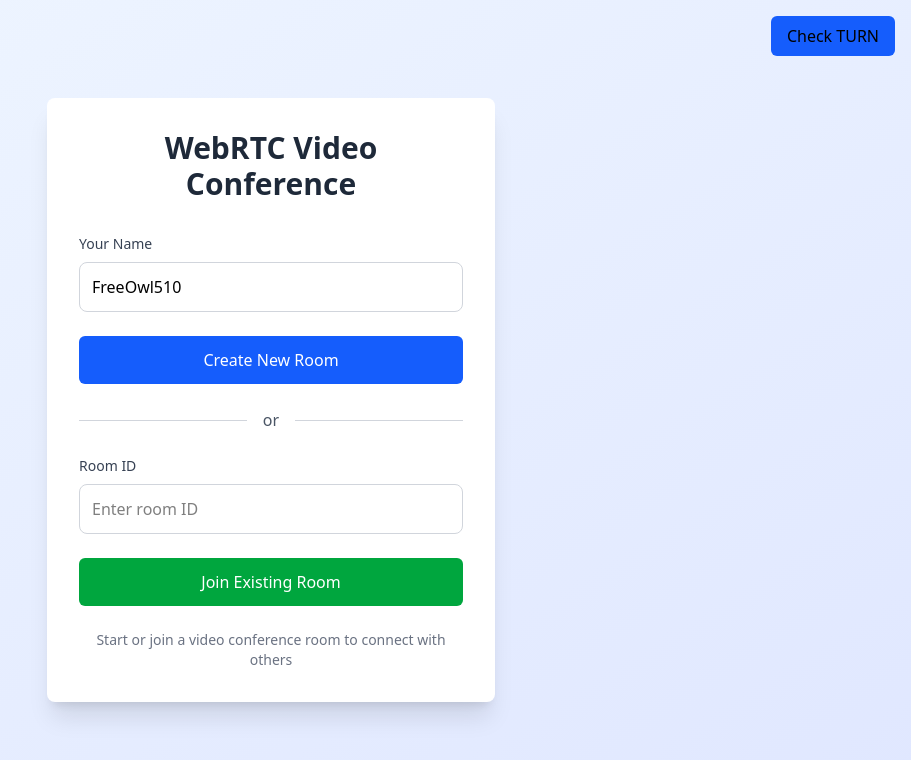
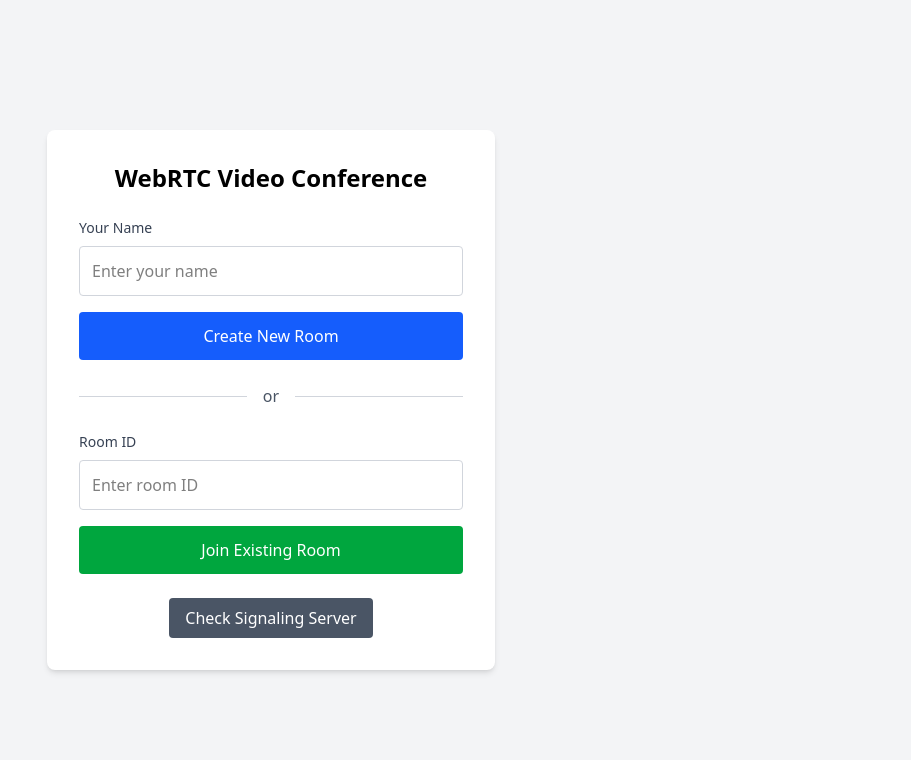
Before and after one commit to Gerondiz/webrtc-video-conference, a Next.js app: page / in a window 1280 px wide. Shown: the top 760 px of the page, without its empty margins (369-1280 px from the left). Built offline with nearby package versions, Linux system fonts and the light colour scheme; no server answers.

Commit message:
simple start page

```diff
--- a/src/app/page.tsx
+++ b/src/app/page.tsx
@@ -2,16 +2,17 @@
 'use client';
 
 import React from 'react';
-import Login from '@/components/Login';
+import Login from '@/components/LoginSimple';
 
 export default function HomePage() {
-  const handleLogin = () => {
-    console.log('User logged in successfully');
-  };
+  // const handleLogin = () => {
+  //   console.log('User logged in successfully');
+  // };
 
   return (
     <div>
-      <Login onLogin={handleLogin} />
+      {/* <Login onLogin={handleLogin} /> */}
+      <Login/>
     </div>
   );
 }
--- /dev/null
+++ b/src/components/LoginSimple.tsx
@@ -0,0 +1,165 @@
+// src/components/Login.tsx
+'use client';
+
+import React, { useState } from 'react';
+import { useRouter } from 'next/navigation';
+
+export default function Login() {
+  const [username, setUsername] = useState('');
+  const [roomId, setRoomId] = useState('');
+  const [isCheckingServer, setIsCheckingServer] = useState(false);
+  const [serverStatus, setServerStatus] = useState<string | null>(null);
+  const router = useRouter();
+
+  // Функция для создания комнаты
+  const handleCreateRoom = async () => {
+    if (!username.trim()) {
+      alert('Please enter a username');
+      return;
+    }
+
+    try {
+      const response = await fetch('/api/create-room', {
+        method: 'POST',
+        headers: { 'Content-Type': 'application/json' },
+        body: JSON.stringify({ username }),
+      });
+
+      if (response.ok) {
+        const { roomId } = await response.json();
+        router.push(`/room/${roomId}?username=${encodeURIComponent(username)}`);
+      } else {
+        alert('Failed to create room');
+      }
+    } catch (error) {
+      console.error('Error creating room:', error);
+      alert('Error creating room');
+    }
+  };
+
+  // Функция для присоединения к комнате
+  const handleJoinRoom = async () => {
+    if (!username.trim() || !roomId.trim()) {
+      alert('Please enter both username and room ID');
+      return;
+    }
+
+    try {
+      const response = await fetch('/api/join-room', {
+        method: 'POST',
+        headers: { 'Content-Type': 'application/json' },
+        body: JSON.stringify({ roomId, username }),
+      });
+
+      if (response.ok) {
+        router.push(`/room/${roomId}?username=${encodeURIComponent(username)}`);
+      } else {
+        alert('Room not found or invalid');
+      }
+    } catch (error) {
+      console.error('Error joining room:', error);
+      alert('Error joining room');
+    }
+  };
+
+  // Функция для проверки сигнального сервера
+  const checkSignalingServer = async () => {
+    setIsCheckingServer(true);
+    setServerStatus(null);
+
+    try {
+      const response = await fetch('/api/check-signaling-server');
+      const data = await response.json();
+
+      if (response.ok) {
+        setServerStatus(data.message || 'Signaling server is working');
+      } else {
+        setServerStatus(data.error || 'Signaling server check failed');
+      }
+    } catch (error) {
+      console.error('Error checking signaling server:', error);
+      setServerStatus('Error connecting to signaling server');
+    } finally {
+      setIsCheckingServer(false);
+    }
+  };
+
+  return (
+    <div className="min-h-screen bg-gray-100 flex items-center justify-center">
+      <div className="bg-white p-8 rounded-lg shadow-md w-full max-w-md">
+        <h1 className="text-2xl font-bold text-center mb-6">WebRTC Video Conference</h1>
+
+        {/* Username Input */}
+        <div className="mb-4">
+          <label htmlFor="username" className="block text-sm font-medium text-gray-700 mb-2">
+            Your Name
+          </label>
+          <input
+            id="username"
+            type="text"
+            value={username}
+            onChange={(e) => setUsername(e.target.value)}
+            placeholder="Enter your name"
+            className="w-full p-3 border border-gray-300 rounded focus:ring-2 focus:ring-blue-500 focus:border-transparent"
+          />
+        </div>
+
+        {/* Create Room Button */}
+        <button
+          onClick={handleCreateRoom}
+          className="w-full bg-blue-600 text-white py-3 px-4 rounded hover:bg-blue-700 transition-colors"
+          disabled={!username.trim()}
+        >
+          Create New Room
+        </button>
+
+        {/* Separator */}
+        <div className="flex items-center my-6">
+          <div className="flex-grow border-t border-gray-300"></div>
+          <span className="mx-4 text-gray-600">or</span>
+          <div className="flex-grow border-t border-gray-300"></div>
+        </div>
+
+        {/* Room ID Input */}
+        <div className="mb-4">
+          <label htmlFor="roomId" className="block text-sm font-medium text-gray-700 mb-2">
+            Room ID
+          </label>
+          <input
+            id="roomId"
+            type="text"
+            value={roomId}
+            onChange={(e) => setRoomId(e.target.value.toUpperCase())}
+            placeholder="Enter room ID"
+            className="w-full p-3 border border-gray-300 rounded focus:ring-2 focus:ring-blue-500 focus:border-transparent"
+          />
+        </div>
+
+        {/* Join Room Button */}
+        <button
+          onClick={handleJoinRoom}
+          className="w-full bg-green-600 text-white py-3 px-4 rounded hover:bg-green-700 transition-colors"
+          disabled={!username.trim() || !roomId.trim()}
+        >
+          Join Existing Room
+        </button>
+
+        {/* Check Signaling Server Button */}
+        <div className="mt-6 text-center">
+          <button
+            onClick={checkSignalingServer}
+            className="px-4 py-2 bg-gray-600 text-white rounded hover:bg-gray-700 transition-colors"
+            disabled={isCheckingServer}
+          >
+            {isCheckingServer ? 'Checking...' : 'Check Signaling Server'}
+          </button>
+          {serverStatus && (
+            <p className={`mt-2 ${serverStatus.includes('Error') ? 'text-red-600' : 'text-green-600'}`}>
+              {serverStatus}
+            </p>
+          )}
+        </div>
+      </div>
+    </div>
+  );
+}
--- a/src/lib/api.ts
+++ b/src/lib/api.ts
@@ -1,5 +1,4 @@
 // src/lib/api.ts
-'use client';
 import axios, { AxiosInstance } from 'axios';
 
 const createApiClient = (): AxiosInstance => {
--- a/src/lib/utils.ts
+++ b/src/lib/utils.ts
@@ -1,5 +1,4 @@
 // src/lib/utils.ts
-'use client';
 import { MediaDevicesStatus } from '@/types';
 
 export const generateUsername = (): string => {
--- a/src/types/index.ts
+++ b/src/types/index.ts
@@ -1,6 +1,4 @@
 // src/types.ts
-'use client';
-
 export interface RemoteStream {
   userId: string;
   username: string;
```
